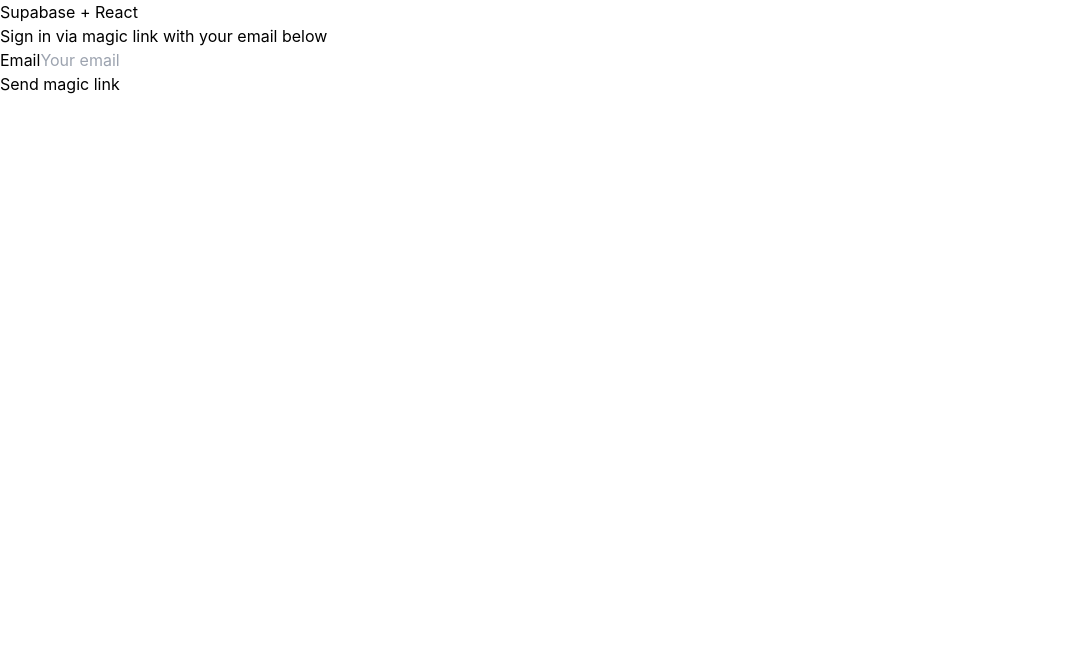
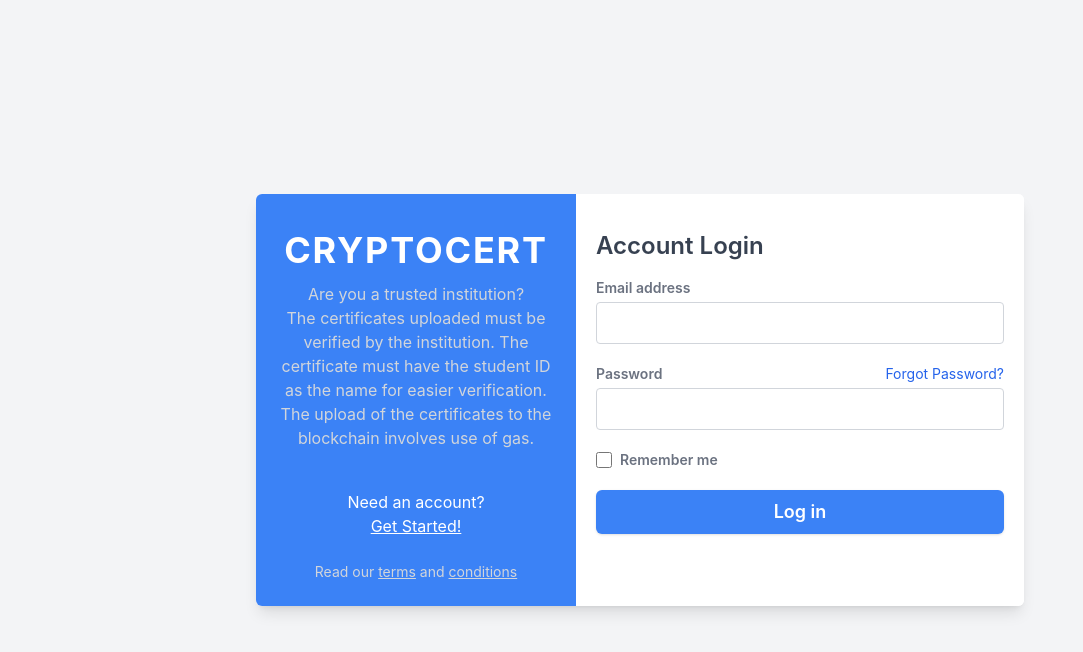
Before and after one commit to DevLaukey/CryptoCert--Bunzz, a Next.js app: page /Auth in a window 1280 px wide. Shown: the top 652 px of the page, without its empty margins (0-1083 px from the left). Built offline with nearby package versions, Linux system fonts and the light colour scheme; no server answers.

Commit message:
Added login

```diff
--- a/package.json
+++ b/package.json
@@ -14,6 +14,7 @@
     "react": "18.2.0",
     "react-dom": "18.2.0",
     "react-supabase": "^0.2.0",
+    "react-toastify": "^9.1.1",
     "react-use-keypress": "^1.3.1",
     "toastify": "^2.0.1",
     "web3": "^1.8.2"
--- a/pages/Auth.js
+++ b/pages/Auth.js
@@ -1,18 +1,29 @@
 import { useState } from 'react'
-import { supabase } from './supabaseClient'
+import { supabase } from '../context/supabaseClient'
+import { toast, ToastContainer } from "react-toastify";
+
+import "react-toastify/dist/ReactToastify.css";
 
 export default function Auth() {
     const [loading, setLoading] = useState(false)
     const [email, setEmail] = useState('')
+    const [password, setPassword] = useState('')
 
     const handleLogin = async (e) => {
         e.preventDefault()
 
         try {
             setLoading(true)
-            const { error } = await supabase.auth.signInWithOtp({ email })
+            let { data, error } = await supabase.auth.signUp({
+                email: email,
+                password: password
+            })
             if (error) throw error
-            alert('Check your email for the login link!')
+            if (data) {
+                toast.success(`Successfully Logged In`, {
+                    position: toast.POSITION.TOP_CENTER,
+                });
+            }
         } catch (error) {
             alert(error.error_description || error.message)
         } finally {
@@ -20,30 +31,83 @@
         }
     }
 
+
+    // The accounts to  login are created in the supabase dashboard by the CryptoCERT team to ensure authenicity of the certificates.
+
     return (
-        <div className="row flex-center flex">
-            <div className="col-6 form-widget" aria-live="polite">
-                <h1 className="header">Supabase + React</h1>
-                <p className="description">Sign in via magic link with your email below</p>
-                {loading ? (
-                    'Sending magic link...'
-                ) : (
-                    <form onSubmit={handleLogin}>
-                        <label htmlFor="email">Email</label>
+        <>
+            <ToastContainer />
+            <div class="flex items-center min-h-screen p-4 bg-gray-100 lg:justify-center">
+                <div
+                    class="flex flex-col overflow-hidden bg-white rounded-md shadow-lg max md:flex-row md:flex-1 lg:max-w-screen-md"
+                >
+                    <div
+                        class="p-4 py-6 text-white bg-blue-500 md:w-80 md:flex-shrink-0 md:flex md:flex-col md:items-center md:justify-evenly"
+                    >
+                        <div class="my-3 text-4xl font-bold tracking-wider text-center">
+                            <a href="#">CRYPTOCERT</a>
+                        </div>
+                        <p class="mt-6 font-normal text-center text-gray-300 md:mt-0">
+                            Are you a trusted institution? <br />
+
+                            The certificates uploaded must be verified by the institution. The certificate must have the student ID as the name for easier verification. The upload of the certificates to the blockchain involves use of gas.
+                        </p>
+                        <p class="flex flex-col items-center justify-center mt-10 text-center">
+                            <span>Need an account?</span>
+                            <a href="#" class="underline">Get Started!</a>
+                        </p>
+                        <p class="mt-6 text-sm text-center text-gray-300">
+                            Read our <a href="#" class="underline">terms</a> and <a href="#" class="underline">conditions</a>
+                        </p>
+                    </div>
+                    <div class="p-5 bg-white md:flex-1">
+                        <h3 class="my-4 text-2xl font-semibold text-gray-700">Account Login</h3>
+                        <form action="#" class="flex flex-col space-y-5">
+                            <div class="flex flex-col space-y-1">
+                                <label for="email" class="text-sm font-semibold text-gray-500">Email address</label>
                                 <input
+                                    type="email"
                                     id="email"
-                            className="inputField"
-                            type="email"
-                            placeholder="Your email"
-                            value={email}
                                     onChange={(e) => setEmail(e.target.value)}
+                                    autofocus
+                                    class="px-4 py-2 transition duration-300 border border-gray-300 rounded focus:border-transparent focus:outline-none focus:ring-4 focus:ring-blue-200"
                                 />
-                        <button className="button block" aria-live="polite">
-                            Send magic link
+                            </div>
+                            <div class="flex flex-col space-y-1">
+                                <div class="flex items-center justify-between">
+                                    <label for="password" class="text-sm font-semibold text-gray-500">Password</label>
+                                    <a href="#" class="text-sm text-blue-600 hover:underline focus:text-blue-800">Forgot Password?</a>
+                                </div>
+                                <input
+                                    type="password"
+                                    id="password"
+                                    onChange={(e) => setPassword(e.target.value)}
+                                    class="px-4 py-2 transition duration-300 border border-gray-300 rounded focus:border-transparent focus:outline-none focus:ring-4 focus:ring-blue-200"
+                                />
+                            </div>
+                            <div class="flex items-center space-x-2">
+                                <input
+                                    type="checkbox"
+                                    id="remember"
+                                    class="w-4 h-4 transition duration-300 rounded focus:ring-2 focus:ring-offset-0 focus:outline-none focus:ring-blue-200"
+                                />
+                                <label for="remember" class="text-sm font-semibold text-gray-500">Remember me</label>
+                            </div>
+                            <div>
+                                <button
+                                    type="submit"
+                                    onClick={handleLogin}
+                                    class="w-full px-4 py-2 text-lg font-semibold text-white transition-colors duration-300 bg-blue-500 rounded-md shadow hover:bg-blue-600 focus:outline-none focus:ring-blue-200 focus:ring-4"
+                                >
+                                    Log in
                                 </button>
+                            </div>
                         </form>
-                )}
                     </div>
                 </div>
+            </div>
+        </>
+
+
     )
 }
--- a/pages/uploadform.jsx
+++ b/pages/uploadform.jsx
@@ -3,6 +3,7 @@
 import { useContext, useEffect, useState } from "react";
 import certContext from "../context/cert_context";
 import { supabase } from "../context/supabaseClient";
+import Auth from "./Auth";
 
 const UploadForm = () => {
   const [metadataURI, setMetadataURI] = useState("");
@@ -101,7 +102,7 @@
           </section>
         </div>
       ) : (
-        <h1>HELLO</h1>
+        <Auth/>
       )}
     </>
   );
```
Also changed, not shown: styles/globals.css (line endings or trailing spaces), 1 other file (tests, documents, lock files or other folders). Lines whose indentation alone changed are shown as unchanged.
